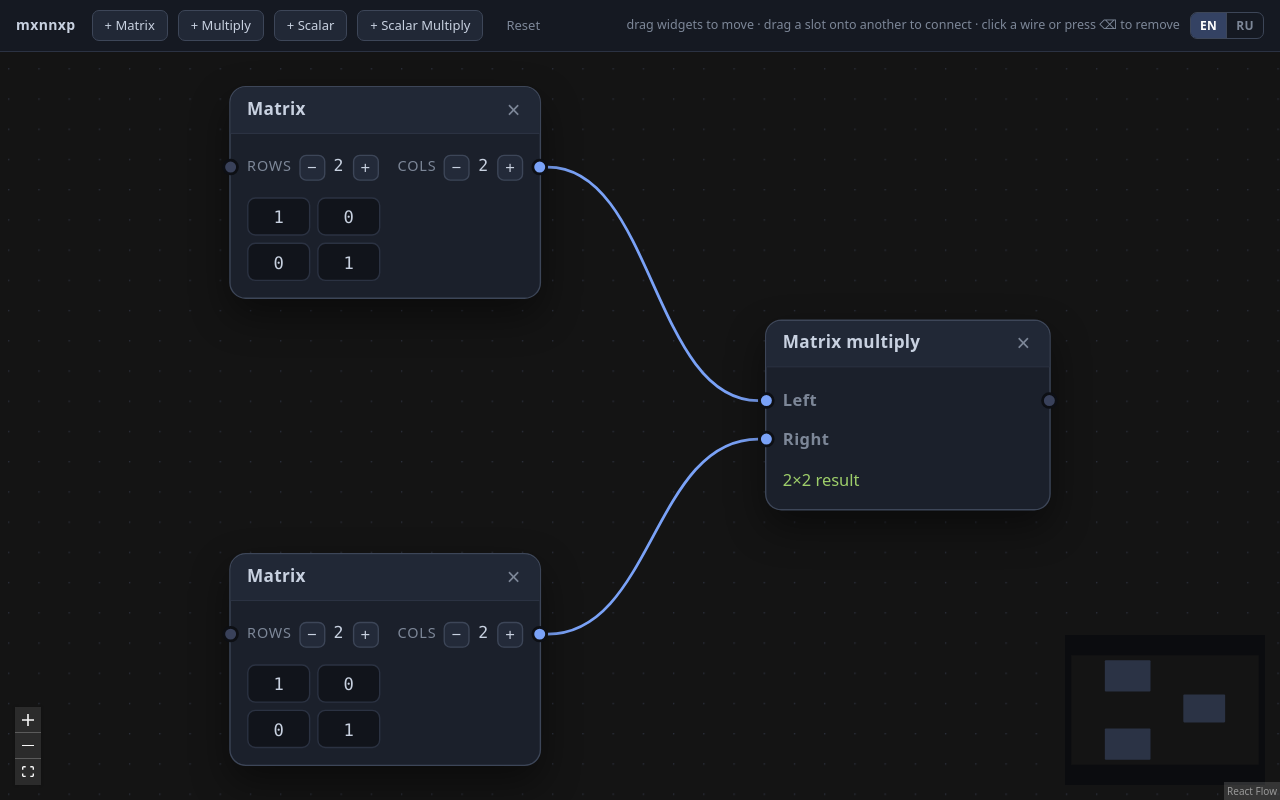
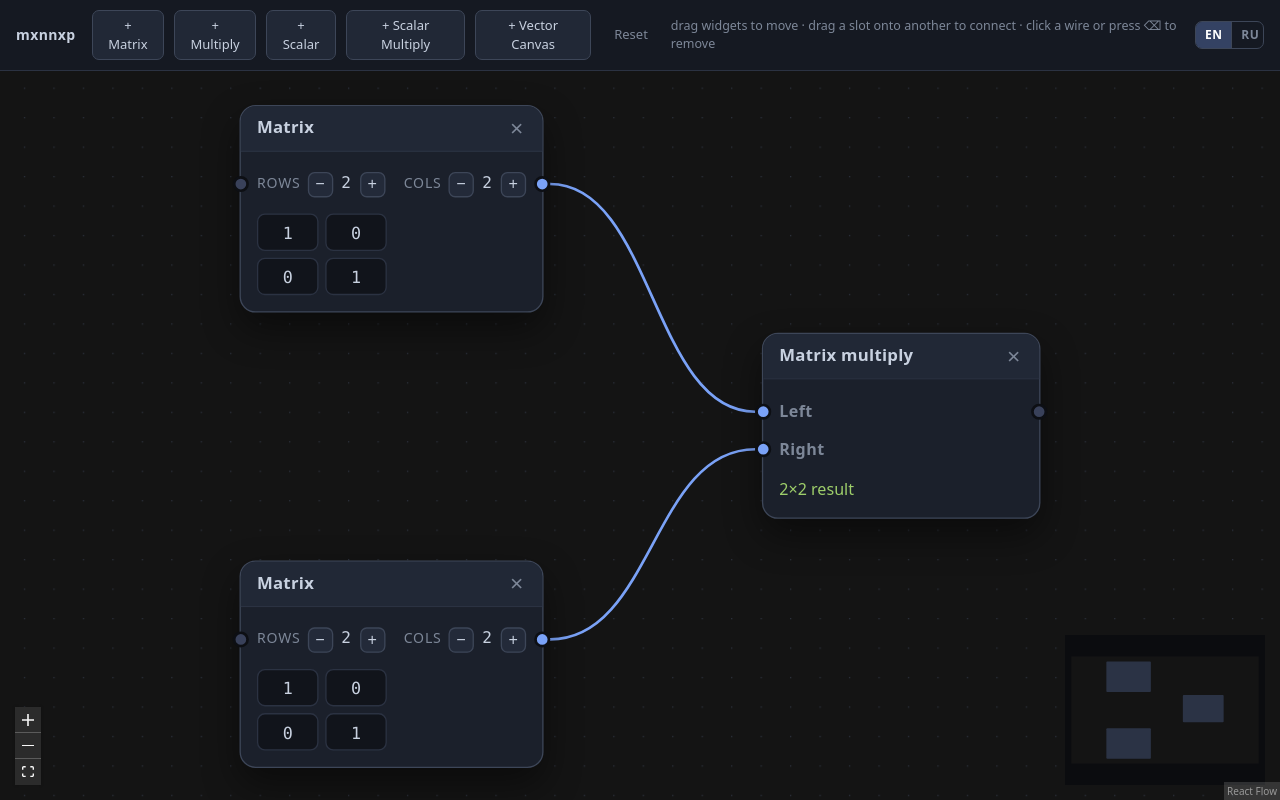
Before and after one commit to agsedov/mxnnxp, a React (Vite) app: page / in a window 1280 px wide. Built offline with nearby package versions, Linux system fonts and the light colour scheme.

Commit message:
Add toolbar button for vector canvas widget

```diff
--- a/src/App.tsx
+++ b/src/App.tsx
@@ -171,6 +171,9 @@ export default function App() {
           <button className="btn" onClick={() => addWidget('scalarMultiply')}>
             {t('toolbar.addScalarMultiply')}
           </button>
+          <button className="btn" onClick={() => addWidget('vectorCanvas')}>
+            {t('toolbar.addVectorCanvas')}
+          </button>
           <button className="btn btn-quiet" onClick={reset}>
             {t('toolbar.reset')}
           </button>
--- a/src/i18n/messages.ts
+++ b/src/i18n/messages.ts
@@ -40,6 +40,7 @@ export const en = {
   'toolbar.addMultiply': '+ Multiply',
   'toolbar.addScalar': '+ Scalar',
   'toolbar.addScalarMultiply': '+ Scalar Multiply',
+  'toolbar.addVectorCanvas': '+ Vector Canvas',
   'toolbar.reset': 'Reset',
   'toolbar.hint':
     'drag widgets to move · drag a slot onto another to connect · click a wire or press ⌫ to remove',
@@ -99,6 +100,7 @@ export const ru: Messages = {
   'toolbar.addMultiply': '+ Умножение',
   'toolbar.addScalar': '+ Скаляр',
   'toolbar.addScalarMultiply': '+ Умножение на скаляр',
+  'toolbar.addVectorCanvas': '+ Векторный холст',
   'toolbar.reset': 'Сброс',
   'toolbar.hint':
     'перетаскивайте виджеты, чтобы двигать · перетащите слот на другой, чтобы соединить · щёлкните провод или нажмите ⌫, чтобы удалить',
```
